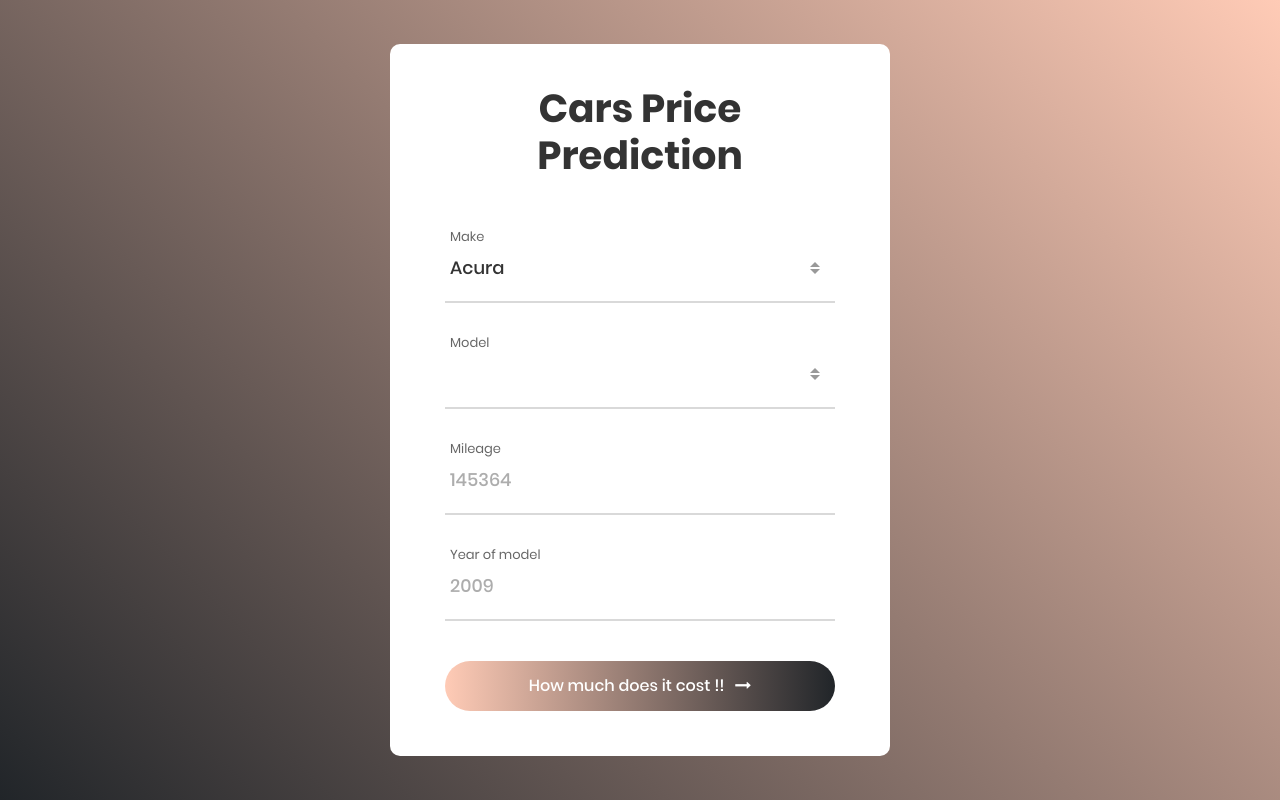
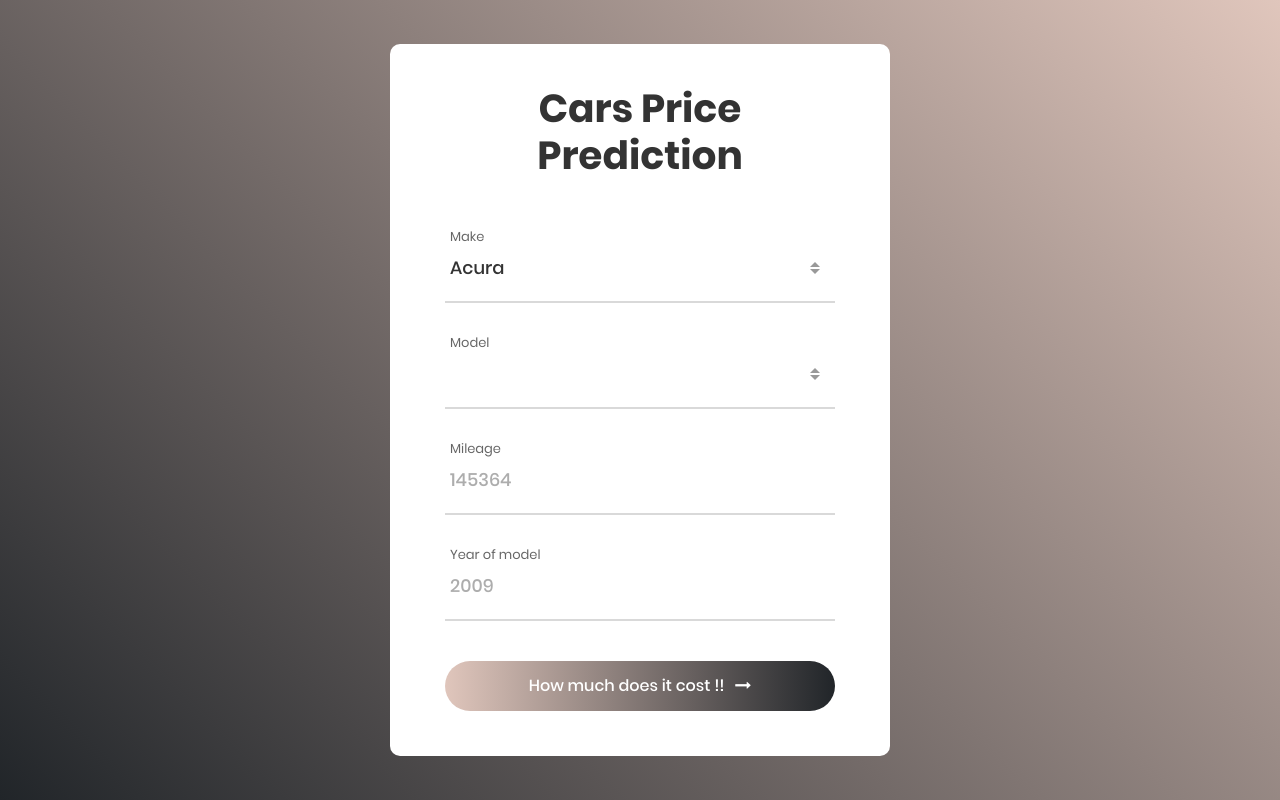
Before and after one commit to MuhammadElsayed/dream-ride-predict-price, a Flask app: page / in a window 1280 px wide. Run offline with Flask 2, Linux system fonts and the light colour scheme; parts of the project's set-up code (start-up, migrations or seed data) failed here and were passed over; some libraries are stand-ins or nearby versions.

Commit message:
updating styles

```diff
--- a/static/css/main.css
+++ b/static/css/main.css
@@ -158,10 +158,10 @@ iframe {
   align-items: center;
   padding: 15px;
   background: #a64bf4;
-  background: -webkit-linear-gradient(45deg, #212529, #ffcbb6);
-  background: -o-linear-gradient(45deg, #212529, #ffcbb6);
-  background: -moz-linear-gradient(45deg, #212529, #ffcbb6);
-  background: linear-gradient(45deg, #212529, #ffcbb6);
+  background: -webkit-linear-gradient(45deg, #212529, #e0c6bc);
+  background: -o-linear-gradient(45deg, #212529, #e0c6bc);
+  background: -moz-linear-gradient(45deg, #212529, #e0c6bc);
+  background: linear-gradient(45deg, #212529, #e0c6bc);
 
 }
 
@@ -302,10 +302,10 @@ textarea.input100 {
   width: 300%;
   height: 100%;
   background: #a64bf4;
-  background: -webkit-linear-gradient(left, #212529, #ffcbb6, #212529, #ffcbb6);
-  background: -o-linear-gradient(left, #212529, #ffcbb6, #212529, #ffcbb6);
-  background: -moz-linear-gradient(left, #212529, #ffcbb6, #212529, #ffcbb6);
-  background: linear-gradient(left, #212529, #ffcbb6, #212529, #ffcbb6);
+  background: -webkit-linear-gradient(left, #212529, #e0c6bc, #212529, #e0c6bc);
+  background: -o-linear-gradient(left, #212529, #e0c6bc, #212529, #e0c6bc);
+  background: -moz-linear-gradient(left, #212529, #e0c6bc, #212529, #e0c6bc);
+  background: linear-gradient(left, #212529, #e0c6bc, #212529, #e0c6bc);
   top: 0;
   left: -100%;
 
@@ -529,19 +529,19 @@ textarea.input100 {
 
 .select2-container .select2-results__option[aria-selected="true"] {
   background: #a64bf4;
-  background: -webkit-linear-gradient(right, #212529, #ffcbb6);
-  background: -o-linear-gradient(right, #212529, #ffcbb6);
-  background: -moz-linear-gradient(right, #212529, #ffcbb6);
-  background: linear-gradient(right, #212529, #ffcbb6);
+  background: -webkit-linear-gradient(right, #212529, #e0c6bc);
+  background: -o-linear-gradient(right, #212529, #e0c6bc);
+  background: -moz-linear-gradient(right, #212529, #e0c6bc);
+  background: linear-gradient(right, #212529, #e0c6bc);
   color: white;
 }
 
 .select2-container .select2-results__option--highlighted[aria-selected] {
   background: #a64bf4;
-  background: -webkit-linear-gradient(right, #212529, #ffcbb6);
-  background: -o-linear-gradient(right, #212529, #ffcbb6);
-  background: -moz-linear-gradient(right, #212529, #ffcbb6);
-  background: linear-gradient(right, #212529, #ffcbb6);
+  background: -webkit-linear-gradient(right, #212529, #e0c6bc);
+  background: -o-linear-gradient(right, #212529, #e0c6bc);
+  background: -moz-linear-gradient(right, #212529, #e0c6bc);
+  background: linear-gradient(right, #212529, #e0c6bc);
   color: white;
 }
 
```
